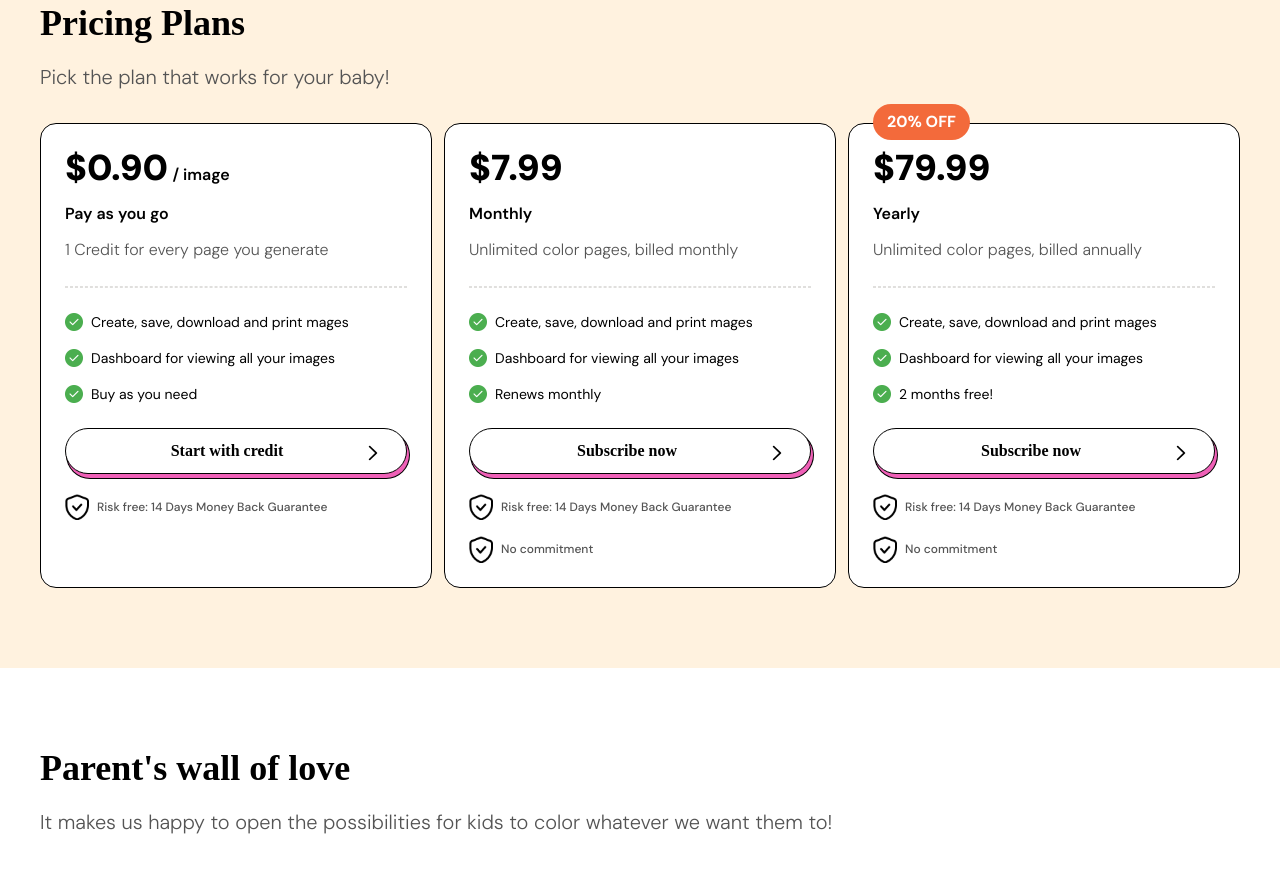
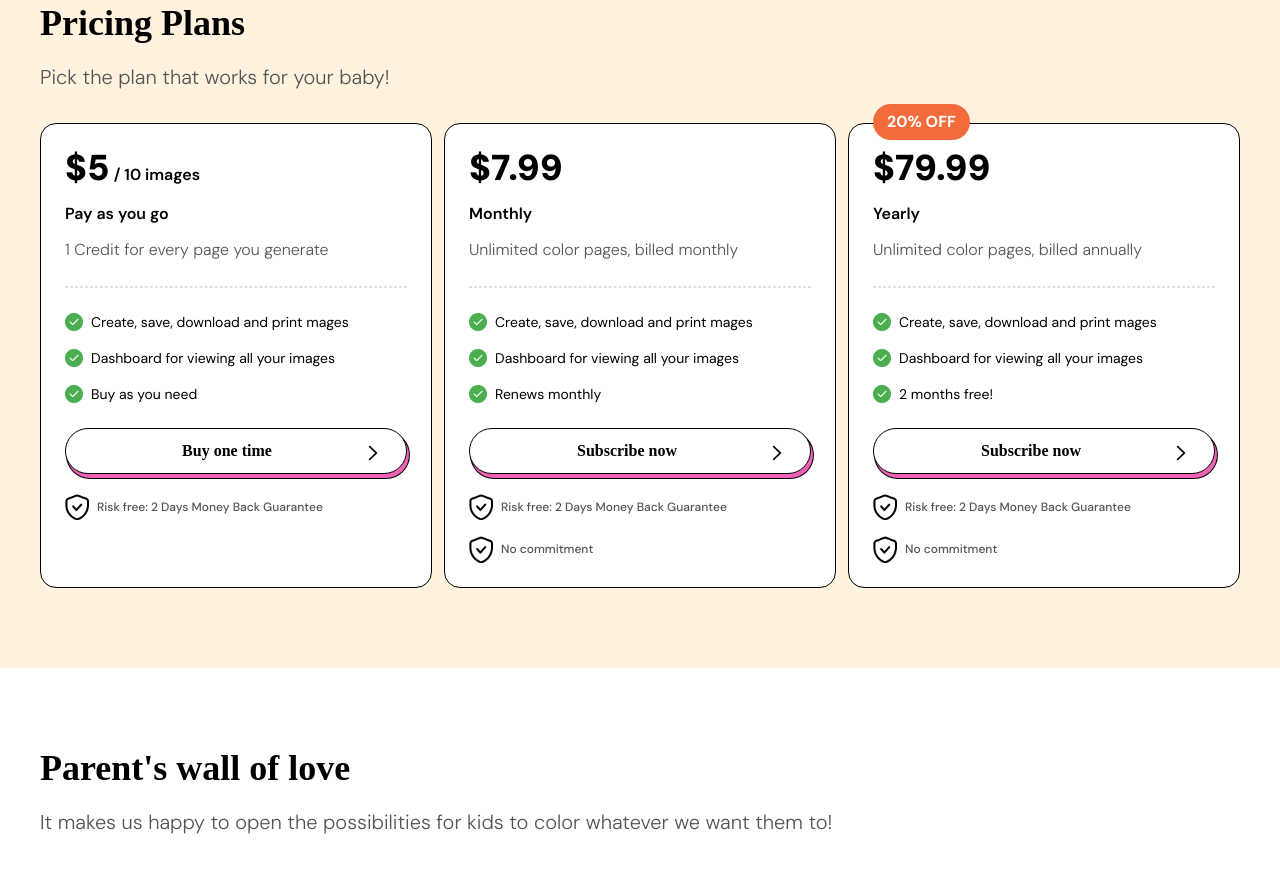
Before and after one commit to kidscoloringpage/web-kidscoloringpage, an Astro site: page / in a window 1280 px wide. Shown: the part 2131-3012 px from the top of the page. Built offline with nearby package versions, Linux system fonts and the light colour scheme; Astro itself is replaced by a stand-in of ours; a web font is replaced by a local one.

Commit message:
update pricing model

```diff
--- a/src/components/Faqs.tsx
+++ b/src/components/Faqs.tsx
@@ -81,8 +81,8 @@ export function Faqs() {
                                 <img src="/icon-angle-right.png" alt="icon-angel-right"
                                      className="w-[10px] h-auto rotate-90"/>
                             </div>
-                            <p className="font-light hidden faq-answer">Yes! We offer a 14-day refund policy. If your kid(s) aren't
-                                happy with our coloring pages, please contact us within 14 days of purchase for a full
+                            <p className="font-light hidden faq-answer">Yes! We offer a 2-day refund policy. If your kid(s) aren't
+                                happy with our coloring pages, please contact us within 2 days of purchase for a full
                                 refund.</p>
                         </div>
                         <div className="border border-dashed border-[#CCCAC7] mb-6 opacity-60"/>
--- a/src/pages/index.astro
+++ b/src/pages/index.astro
@@ -159,7 +159,7 @@ import {Faqs} from "../components/Faqs";
             <div class="max-auto">
                 <div class="md:grid md:gap-x-3 md:grid-cols-3 flex flex-col gap-y-4 md:gap-y-0">
                     <div class="flex flex-col border border-black rounded-2xl py-6 px-6 relative bg-white">
-                        <p class="mb-3.5"><span class="font-black text-4xl">$0.90</span> <span class="font-semibold">/ image</span></p>
+                        <p class="mb-3.5"><span class="font-black text-4xl">$5</span> <span class="font-semibold">/ 10 images</span></p>
                         <p class="font-semibold mb-3">Pay as you go</p>
                         <p class="font-light text-[#545454] mb-6">1 Credit for every page you generate</p>
                         <div class="border border-dashed border-[#CCCAC7] mb-6 opacity-60" />
@@ -178,12 +178,12 @@ import {Faqs} from "../components/Faqs";
                             </div>
                         </div>
                         <a href="" class="button flex flex-row items-center gap-x-2 mb-5">
-                            <span class="flex-1 text-center">Start with credit</span>
+                            <span class="flex-1 text-center">Buy one time</span>
                             <img src="/icon-angle-right.png" alt="icon-angle-right" class="w-[10px] h-auto mt-[4px]" />
                         </a>
                         <div class="flex flex-row gap-x-2 items-center">
                             <img src="/icon-shield.png" alt="icon-shield" class="w-[24px] h-auto" />
-                            <p class="text-xs font-medium text-[#545454]">Risk free: 14 Days Money Back Guarantee</p>
+                            <p class="text-xs font-medium text-[#545454]">Risk free: 2 Days Money Back Guarantee</p>
                         </div>
                     </div>
                     <div class="flex flex-col border border-black rounded-2xl py-6 px-6 relative bg-white">
@@ -212,7 +212,7 @@ import {Faqs} from "../components/Faqs";
                         <div class="flex flex-col gap-y-4">
                             <div class="flex flex-row gap-x-2 items-center">
                                 <img src="/icon-shield.png" alt="icon-shield" class="w-[24px] h-auto" />
-                                <p class="text-xs font-medium text-[#545454]">Risk free: 14 Days Money Back Guarantee</p>
+                                <p class="text-xs font-medium text-[#545454]">Risk free: 2 Days Money Back Guarantee</p>
                             </div>
                             <div class="flex flex-row gap-x-2 items-center">
                                 <img src="/icon-shield.png" alt="icon-shield" class="w-[24px] h-auto" />
@@ -247,7 +247,7 @@ import {Faqs} from "../components/Faqs";
                         <div class="flex flex-col gap-y-4">
                             <div class="flex flex-row gap-x-2 items-center">
                                 <img src="/icon-shield.png" alt="icon-shield" class="w-[24px] h-auto" />
-                                <p class="text-xs font-medium text-[#545454]">Risk free: 14 Days Money Back Guarantee</p>
+                                <p class="text-xs font-medium text-[#545454]">Risk free: 2 Days Money Back Guarantee</p>
                             </div>
                             <div class="flex flex-row gap-x-2 items-center">
                                 <img src="/icon-shield.png" alt="icon-shield" class="w-[24px] h-auto" />
```
